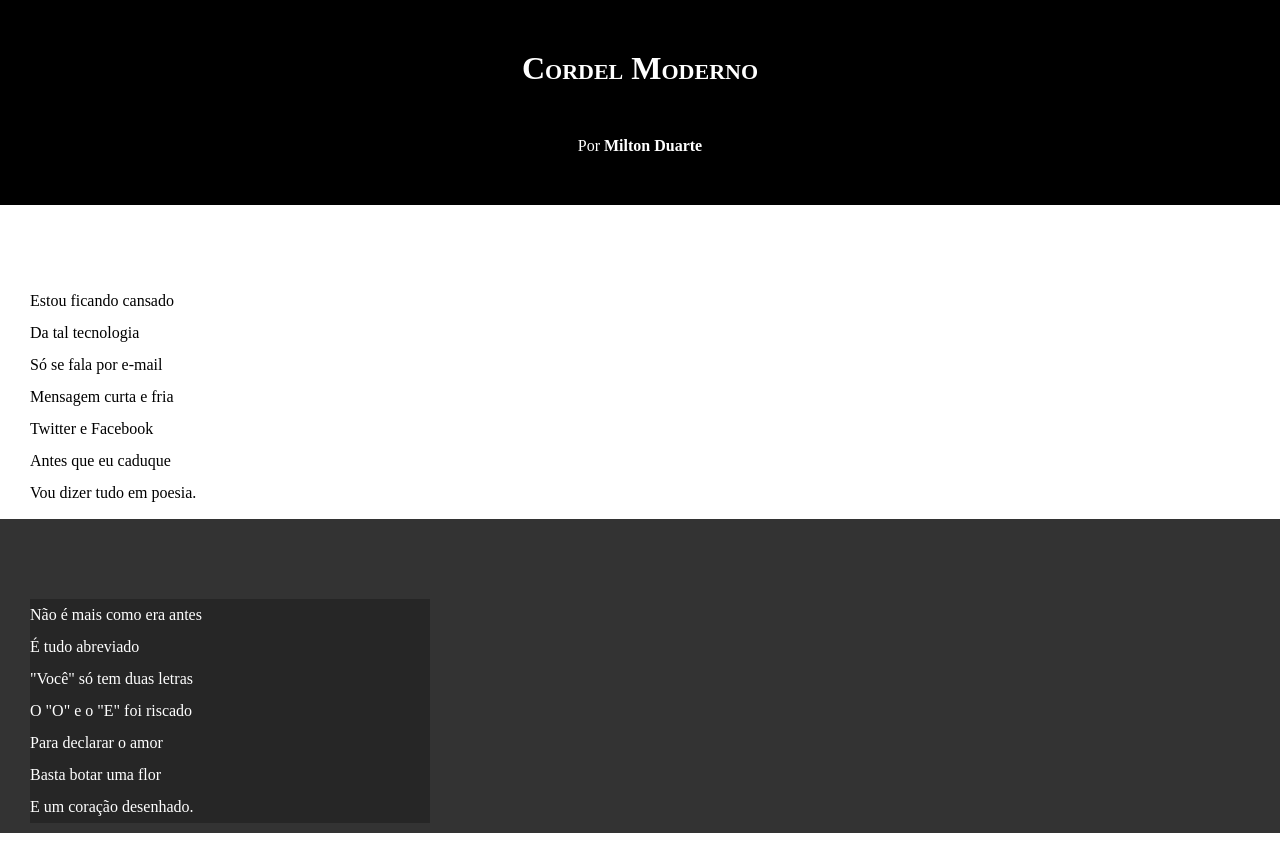
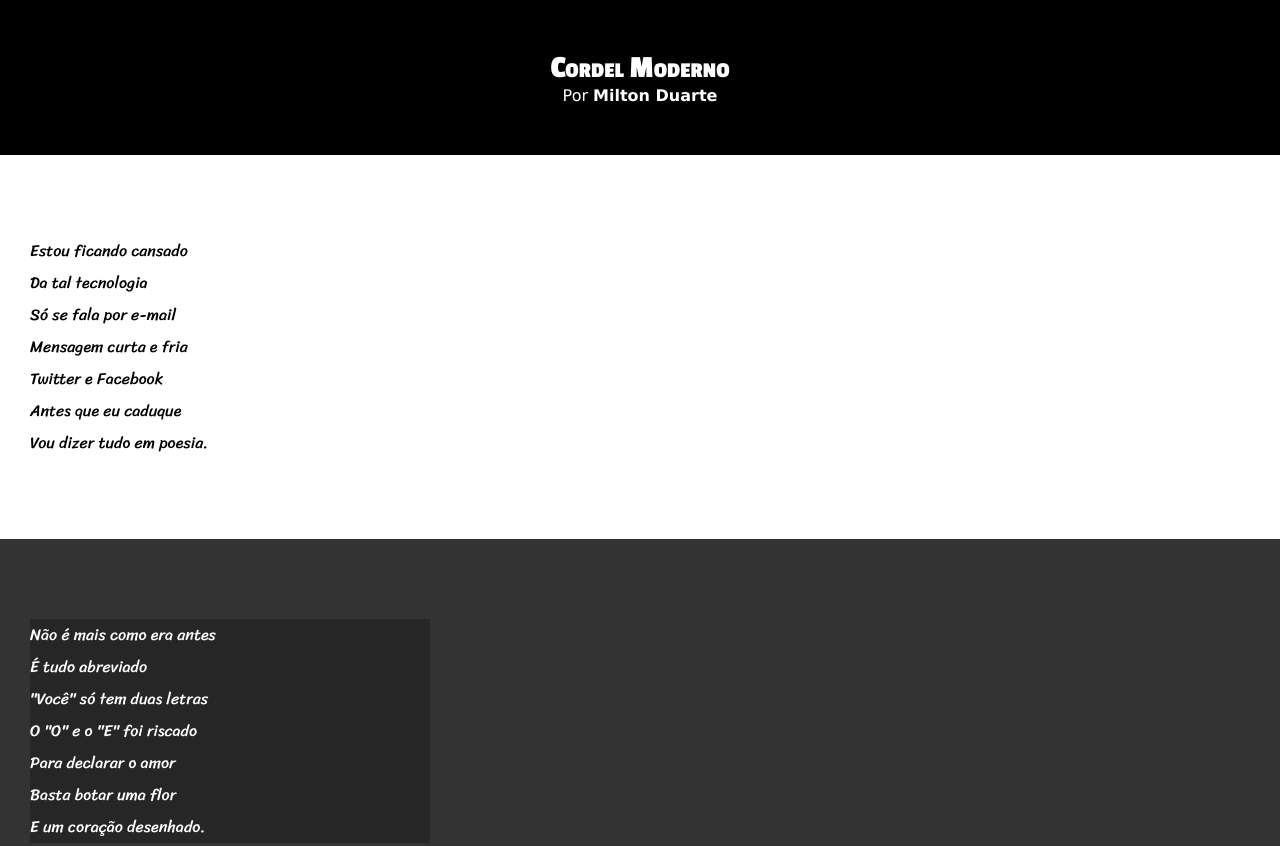
Before and after one commit to Jorginolome1/HTML5-e-CSS3, a plain HTML site: page EXERCÍCIOS/desafio/ex012/index.html in a window 1280 px wide. Shown: the top 846 px of the page. Drawn offline with Linux system fonts and the light colour scheme.

Commit message:
atualizei

```diff
--- a/EXERCÍCIOS/desafio/ex012/estilo/style.css
+++ b/EXERCÍCIOS/desafio/ex012/estilo/style.css
@@ -1,5 +1,14 @@
 @charset "UTF-8";
 
+@import url('https://fonts.googleapis.com/css2?family=Passion+One:wght@400;700;900&display=swap');
+
+@import url('https://fonts.googleapis.com/css2?family=Sriracha&display=swap');
+
+:root{
+    --font1: Verdana, Geneva, Tahoma, sans-serif;
+    --font2: 'passion One', cursive;
+    --font3: 'Sriracha', cursive;
+}
 
 *{
     margin: 0px;
@@ -8,6 +17,7 @@
 html, body{
     min-height: 100vh;
     background-color: darkgray;
+    font-family: var(--font1);
 }
 
 header{
@@ -17,11 +27,12 @@ header{
 }
 
 header > h1{
-    padding: 50px;
+    padding-top: 50px;
     font-variant: small-caps;
+    font-family: var(--font2);
 }
 
-header{
+header > p{
     padding-bottom: 50px;
 }
 
@@ -37,9 +48,10 @@ header a:hover, footer a:hover{
 
 section{
     padding-top: 10vh;
-    padding-bottom: 10px;
+    padding-bottom: 10vh;
     line-height: 2em;
     padding-left: 30px;
+    font-family: var(--font3);
 }
 
 section.normal{
@@ -52,7 +64,7 @@ section.imagem{
     color: white;
 }
 
-section.imagem >p{
+section.imagem > p{
     width: 400px;
     background-color: rgba(0, 0, 0, 0.255);
 }
```
